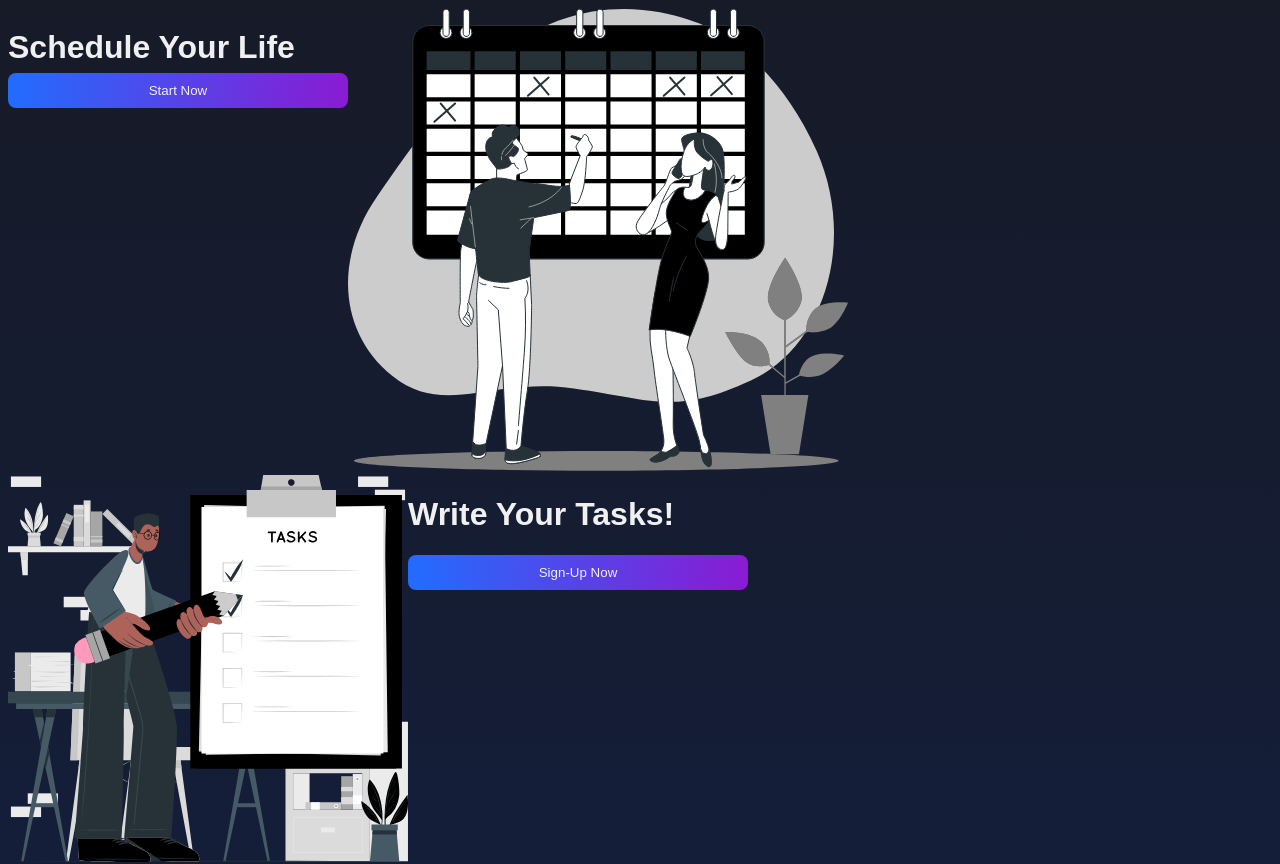
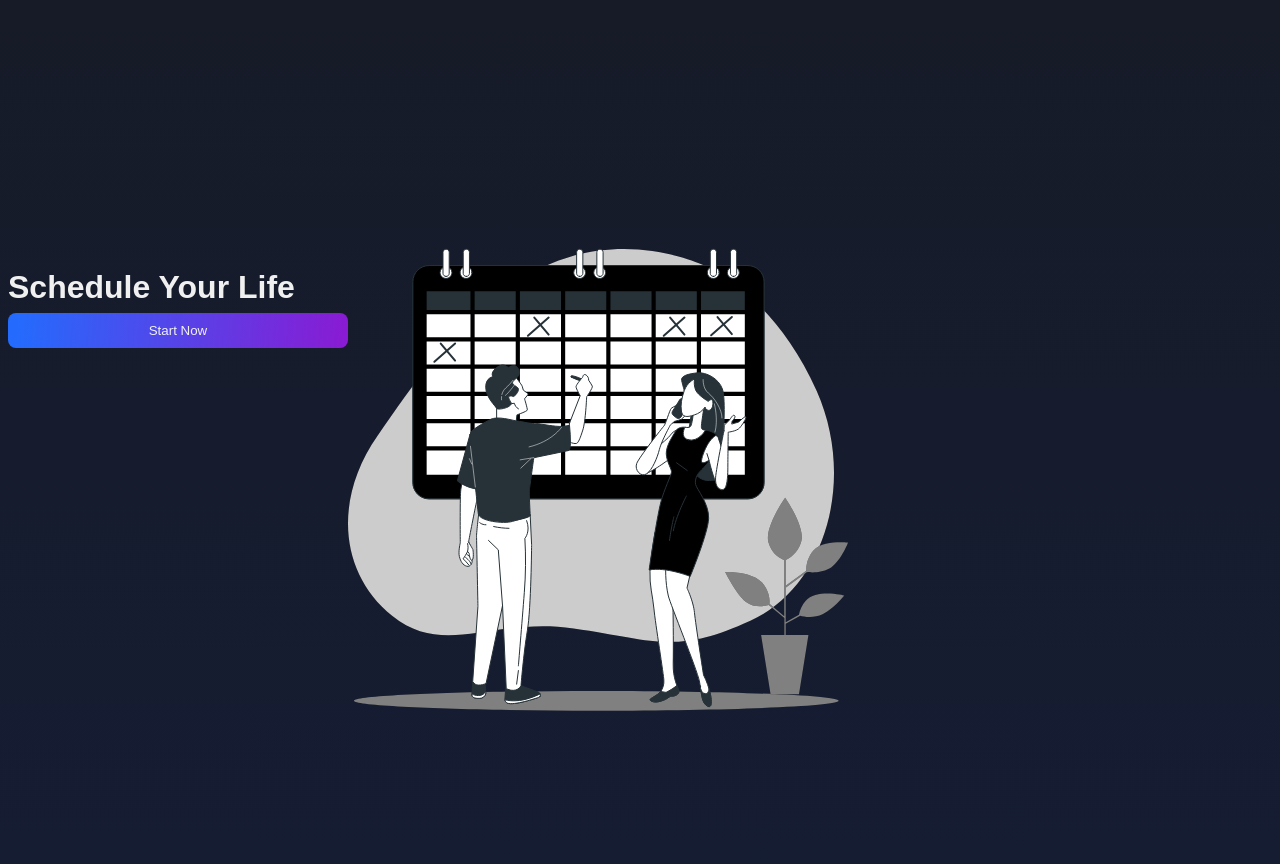
Before and after one commit to aliiimaher/ToDoList-Frontend, a Vue app: page / in a window 1280 px wide. Shown: the top 864 px of the page. Built offline with nearby package versions, Linux system fonts and the light colour scheme.

Commit message:
add margin top to the cards

```diff
--- a/src/views/HomeView.vue
+++ b/src/views/HomeView.vue
@@ -74,16 +74,25 @@ export default {
 
 router-link {
 }
+
 .card1 {
   display: flex;
 }
+
 .card2 {
   display: flex;
 }
+
 .card3 {
   display: flex;
 }
-.card4{
+
+.card4 {
   display: flex;
 }
+
+.card1, .card2, .card3, .card4 {
+  margin-top: 240px;
+}
+
 </style>
```
